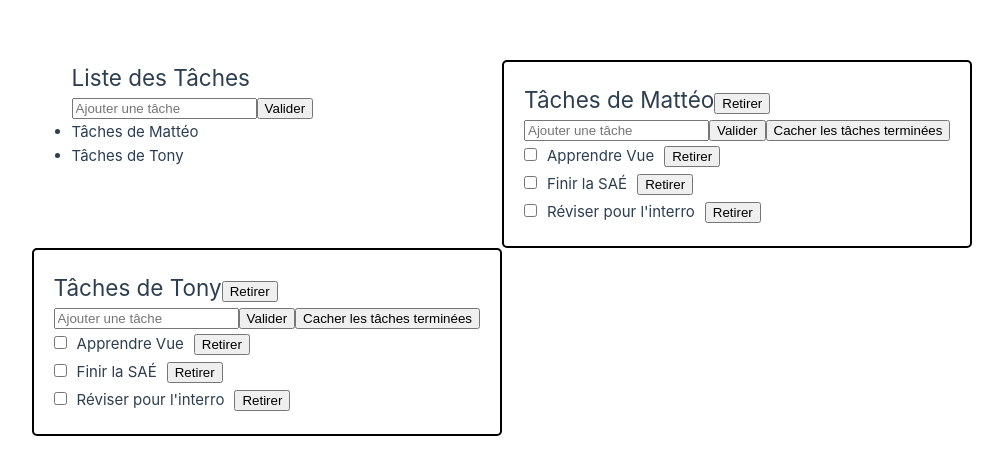
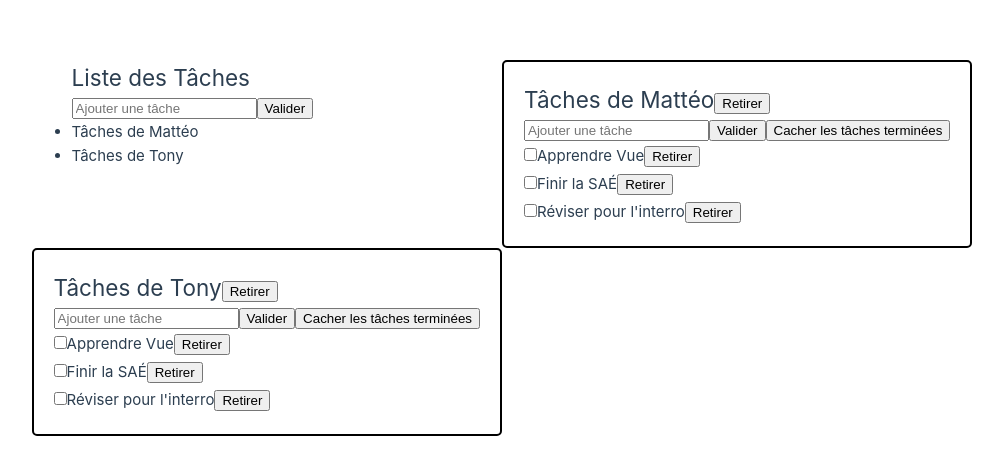
Before and after one commit to Dilnat/G2-TD1-Vue, a Vue app in the folder todo_list/: page / in a window 1280 px wide. Shown: the part 152-626 px from the top of the page, without its empty margins (138-1141 px from the left). Built offline with nearby package versions, Linux system fonts and the light colour scheme.

Commit message:
TD2 - Exercice 9 - composant tache

```diff
--- a/todo_list/src/composants/ListeDeTaches.vue
+++ b/todo_list/src/composants/ListeDeTaches.vue
@@ -1,6 +1,7 @@
 <script setup lang="ts">
 import {ref, computed} from 'vue';
 import type { Ref } from 'vue';
+import TacheElement from '@/composants/TacheElement.vue';
 let id = 0;
 const taches:Ref<Tache[]> = ref([{id:id++, description:"Apprendre Vue", faite:false},
   {id:id++, description:"Finir la SAÉ", faite:false},
@@ -39,9 +40,7 @@ const props = defineProps<{titre: string}>();
         {{ cacheFaits ? 'Tout montrer' : 'Cacher les tâches terminées' }}
       </button>
       <li v-for="tache in tachesFiltrees" :key="tache.id">
-        <input type="checkbox" v-model="tache.faite">
-        <span :class="{fait:tache.faite}">{{tache.description}}</span>
-        <button @click="retirerTache(tache)">Retirer</button>
+        <TacheElement :description-tache="tache.description" :cochee="tache.faite" />
       </li>
     </ul>
   </div>
--- /dev/null
+++ b/todo_list/src/composants/TacheElement.vue
@@ -0,0 +1,16 @@
+<script setup lang="ts">
+import {ref} from 'vue';
+const props = defineProps<{descriptionTache: string, cochee:boolean}>();
+</script>
+
+<template>
+  <input type ="checkbox" :checked="props.cochee">
+  <span :class="{fait: props.cochee}">{{props.descriptionTache}}</span>
+  <button @click="$emit('supprimerTache')">Retirer</button>
+</template>
+
+<style scoped>
+.fait{
+  text-decoration: line-through;
+}
+</style>
```
